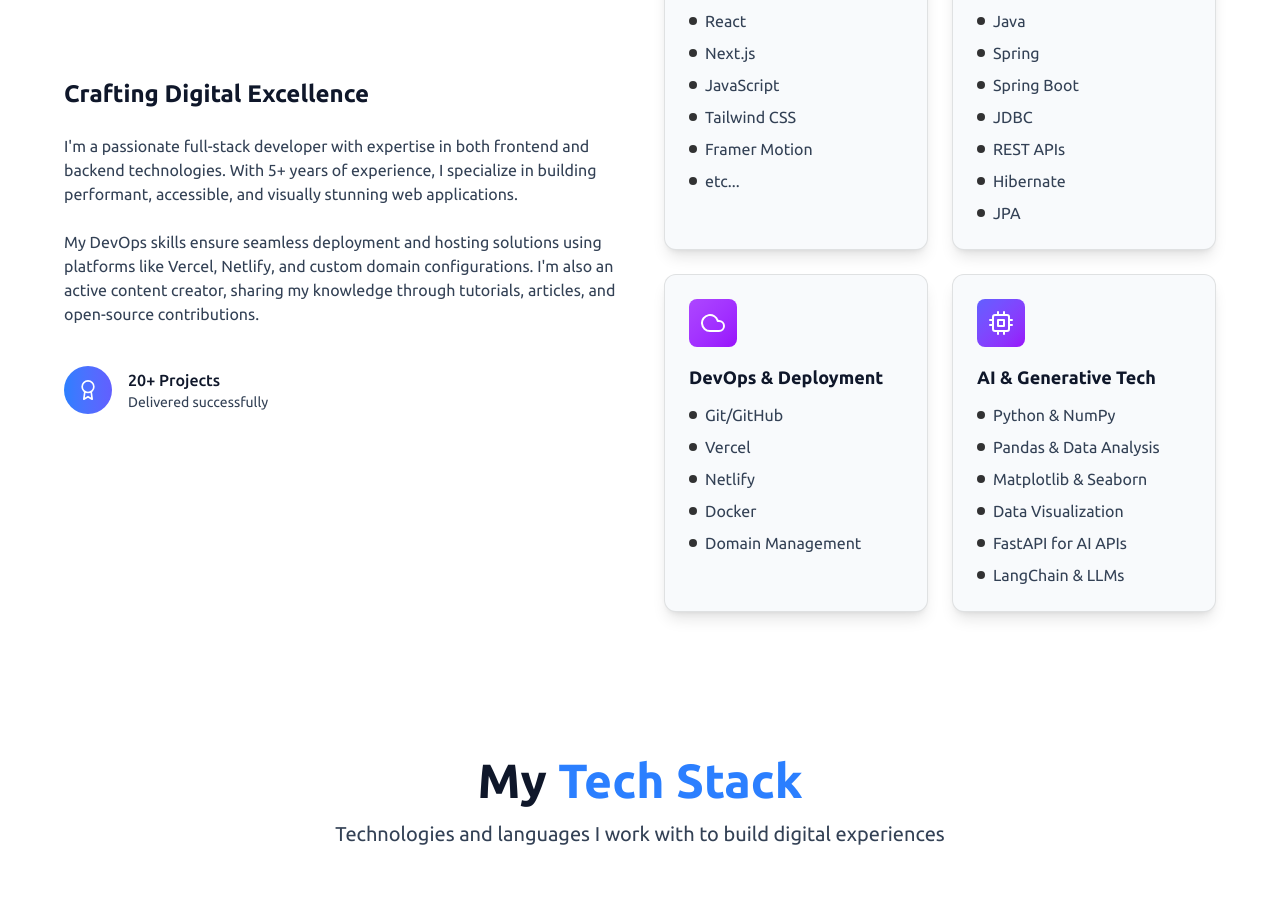
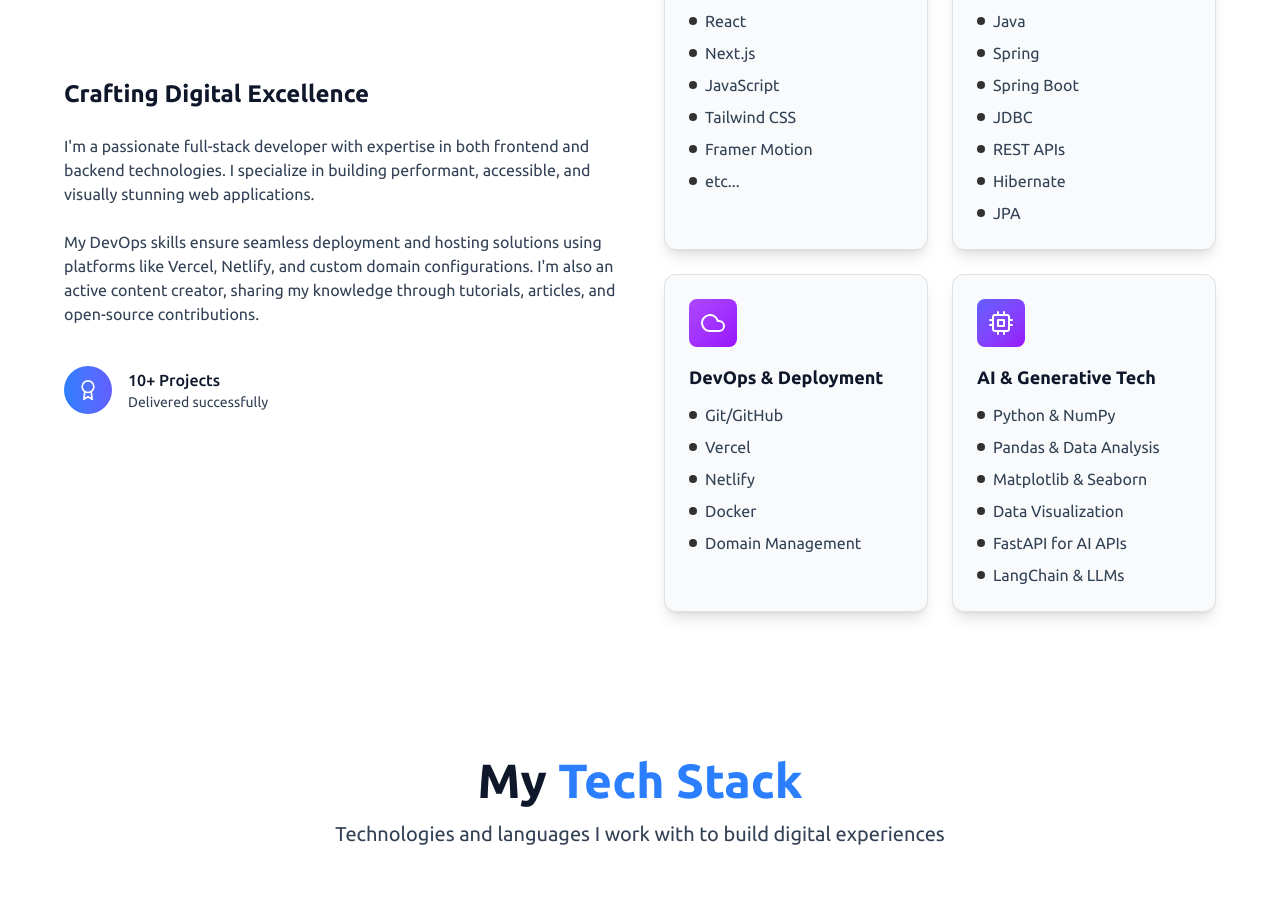
Before and after one commit to Eklak-Alam/EklakAlamPortfolio, a Next.js app: page / in a window 1280 px wide. Shown: the part 1460-2370 px from the top of the page. Built offline with nearby package versions, Linux system fonts and the light colour scheme; a web font is replaced by a local one.

Commit message:
changes on about remove 5+ year of experince

```diff
--- a/components/About.jsx
+++ b/components/About.jsx
@@ -128,7 +128,7 @@
               variants={itemVariants}
               style={{ color: colors.textSecondary }}
             >
-              I'm a passionate full-stack developer with expertise in both frontend and backend technologies. With 5+ years of experience, I specialize in building performant, accessible, and visually stunning web applications.
+              I'm a passionate full-stack developer with expertise in both frontend and backend technologies. I specialize in building performant, accessible, and visually stunning web applications.
             </motion.p>
 
             <motion.p
@@ -146,7 +146,7 @@
                 <FiAward className="text-xl" />
               </div>
               <div>
-                <h4 className="font-medium" style={{ color: colors.textPrimary }}>20+ Projects</h4>
+                <h4 className="font-medium" style={{ color: colors.textPrimary }}>10+ Projects</h4>
                 <p className="text-sm" style={{ color: colors.textSecondary }}>Delivered successfully</p>
               </div>
             </motion.div>
```
Also changed, not shown: 2 other files (tests, documents, lock files or other folders).
